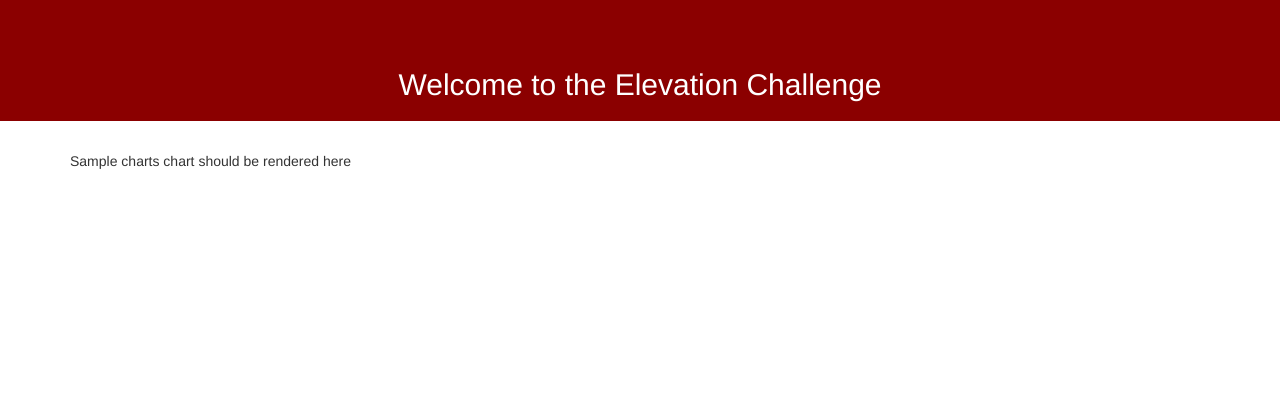
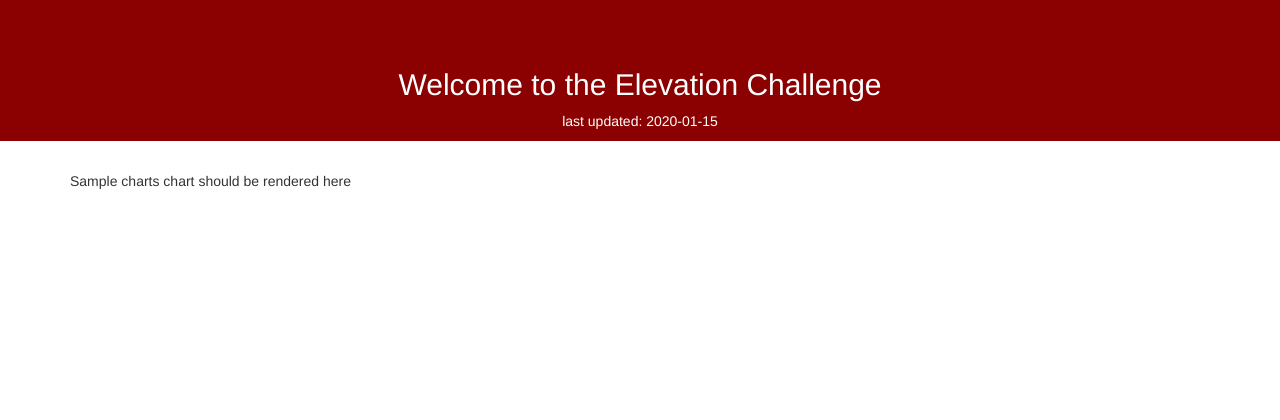
Before and after one commit to wmorrill/elevation, a Django app: template base/templates/index.html in a window 1280 px wide. Shown: the part 51-471 px from the top of the page. Run offline with Django 3.2, Linux system fonts and the light colour scheme; the template is opened without the code that fills it: most values are stand-ins (such as "Sample title", 1, 10 or a date in 2020); parts of the project's set-up code (start-up, migrations or seed data) failed here and were passed over; some libraries are stand-ins or nearby versions.

Commit message:
added last update back into the index

```diff
--- a/base/templates/index.html
+++ b/base/templates/index.html
@@ -5,7 +5,7 @@
 
 <div class="jumbotron text-center">
   <div class="container">
-    <h2>Welcome to the Elevation Challenge</h2>
+    <h2>Welcome to the Elevation Challenge</h2> last updated: {{ last_update }}
   </div>
 </div>
 <div class="container">
--- a/base/views.py
+++ b/base/views.py
@@ -71,6 +71,7 @@ def history(request):
 def index(request):
     if datetime.today().day == 1 and datetime.now().hour < 12:
         return render(request, 'get_going.html')
+    last_check = data_update.objects.all().order_by('-id')[0].time_stamp
     # # check timestamp of last update
     # if data_update.objects.all():
     #     last_check = data_update.objects.all().order_by('-id')[0]
@@ -111,7 +112,7 @@ def index(request):
                                           'total_elevation':int(total_elevation), 'coal_prevented':coal_prevented,
                                           'gasoline_prevented':gasoline_prevented, 'hike_leaderboard':get_leaderboard('Hike'),
                                           'ride_leaderboard':get_leaderboard('Ride'), 'run_leaderboard':get_leaderboard('Run'),
-                                          'tv_not_watched': hours_tv, 'burritos': burritos})
+                                          'tv_not_watched': hours_tv, 'burritos': burritos, 'last_update':last_check})
 
 def individual(request):
     leaderboard = get_leaderboard()
```
